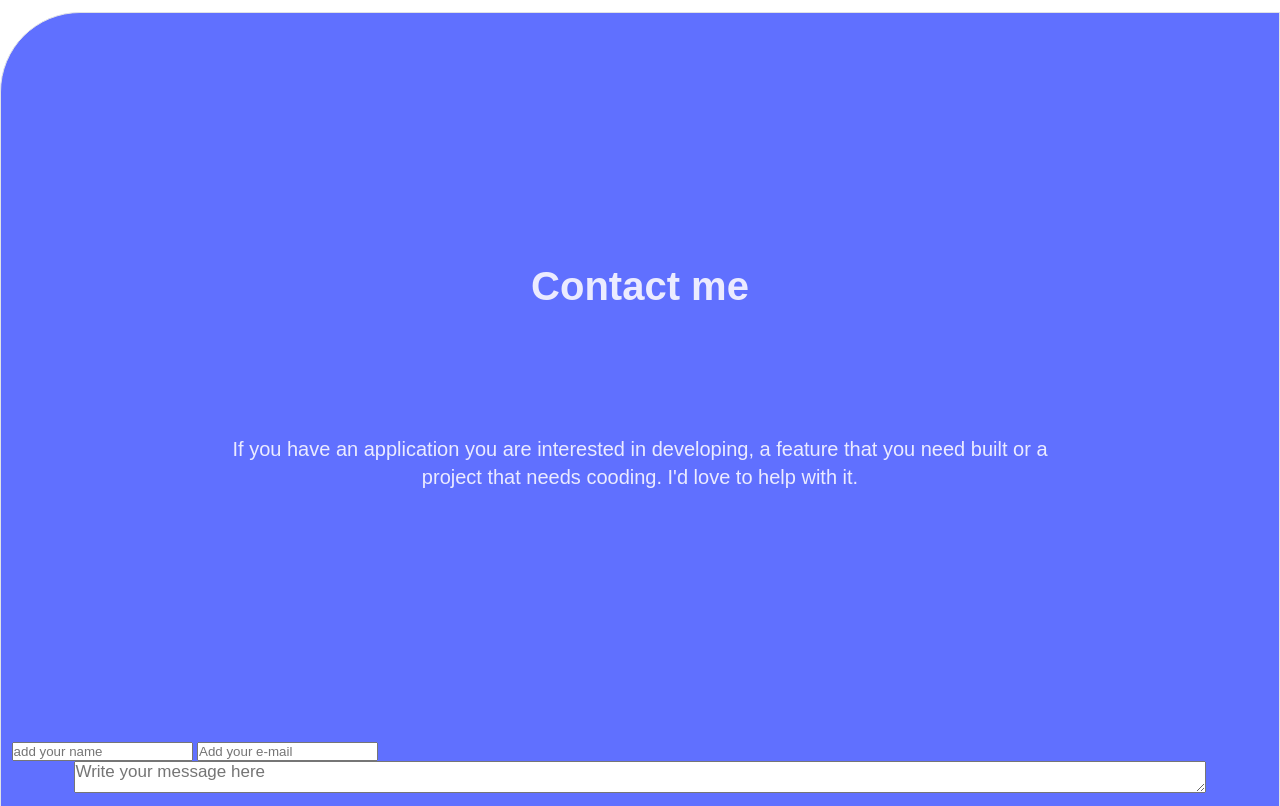
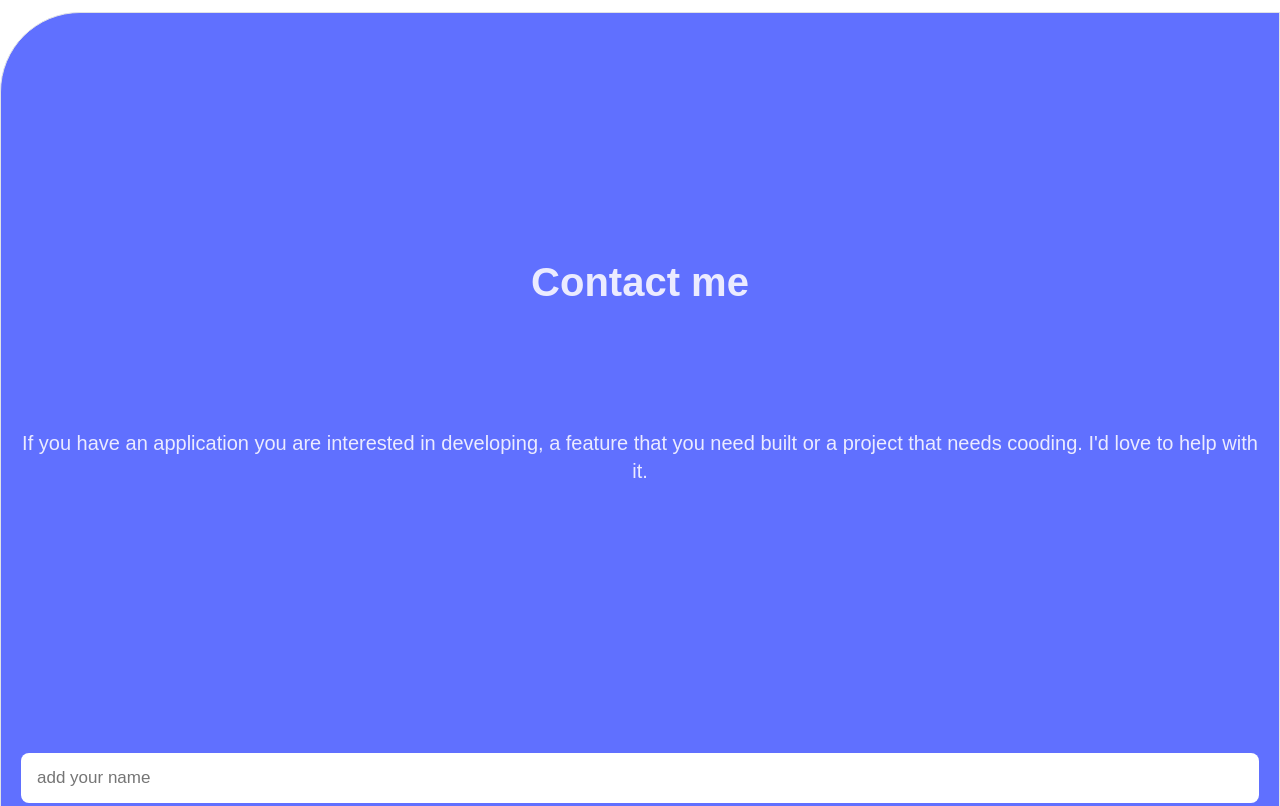
Before and after one commit to MarkoKermi/Portfolio-Website, a website: page index.html in a window 1280 px wide. Shown: the part 4220-5026 px from the top of the page. Drawn offline with Linux system fonts and the light colour scheme.

Commit message:
Added inputs style

```diff
--- a/index.html
+++ b/index.html
@@ -243,7 +243,6 @@
 <!-- Portfolio Conect ME -->
 
 <section class="background_image">
-  <header class="start">
     <div class="contact_info">
       <p class="name_info">Contact me</p>
       <p class="info_plus">
@@ -267,8 +266,9 @@
                 name="information_place"
                 placeholder="Write your message here"
                 required maxlength="500"></textarea>
+      <button class="more" id="get">Get It Touch</button>
   </form>
-  <button class="more" id="get">Get It Touch</button>
+
 </div>
 </section>
 </body>
--- a/style.css
+++ b/style.css
@@ -10,6 +10,29 @@
 body {
   width: 100vw;
   height: auto;
+}
+
+form {
+  width: 100%;
+}
+
+input[type="text"],
+input[type="email"],
+textarea {
+  border: none;
+  font-size: 17px;
+  font-weight: 400;
+  padding: 15px 38px 15px 16px;
+  color: #172b4d;
+  border-radius: 8px;
+  line-height: 20px;
+  width: 100%;
+  margin: 20px 0;
+}
+
+textarea {
+  resize: none;
+  height: 170px;
 }
 
 .menu_line {
@@ -323,6 +346,7 @@ body {
   height: auto;
   border-top-left-radius: 80px;
   display: flex;
+  flex-direction: column;
   border: 1px solid #dfe1e6;
   justify-content: center;
   align-content: center;
@@ -332,13 +356,14 @@ body {
   background-repeat: no-repeat;
   background-position: top right;
   padding: 0%;
+  padding: 0 20px;
 }
 
 .name_info {
   padding-top: 10%;
   text-align: center;
   color: #ebebff;
-  margin: 10%;
+  margin: 10% 0;
   font-size: 40px;
   font-weight: 700;
 }
@@ -352,29 +377,28 @@ body {
   color: #ebebff;
   text-align: center;
   margin-bottom: 20%;
-  margin-left: 15%;
+  width: 100%;
 }
 
-textarea {
+/*textarea {
   margin-left: 5%;
   display: inline-block;
   width: 90%;
   height: 2rem;
   font-size: 17px;
-}
+}*/
 
-#textarea {
+/*#textarea {
   margin-left: 5%;
   width: 90%;
   height: 8rem;
   justify-self: start;
-}
+}*/
 
-input {
+/*input {
   justify-self: start;
-}
+}*/
 
 #get {
-  margin: 5%;
-  margin-top: 20%;
+  width: 130px;
 }
```
